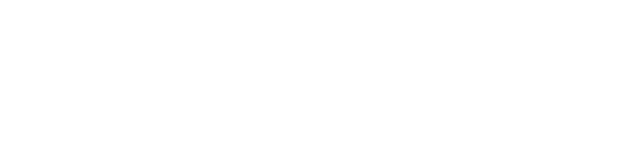
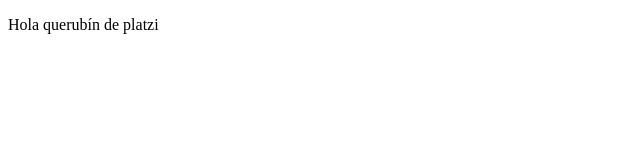
Before and after one commit to Ivanoja30/proyectoCursoPreworkPlatzi, a plain HTML site: page index.html in a window 1280 px wide. Shown: the whole page, without its empty margins (0-640 px from the left). Drawn offline with Linux system fonts and the light colour scheme.

Commit message:
agregamos cambios de sitio web

```diff
--- a/index.html
+++ b/index.html
@@ -7,6 +7,8 @@
     <title>Hola Mundo</title>
 </head>
 <body>
-
+    <p>
+        Hola querubín de platzi
+    </p>
 </body>
 </html>
```
